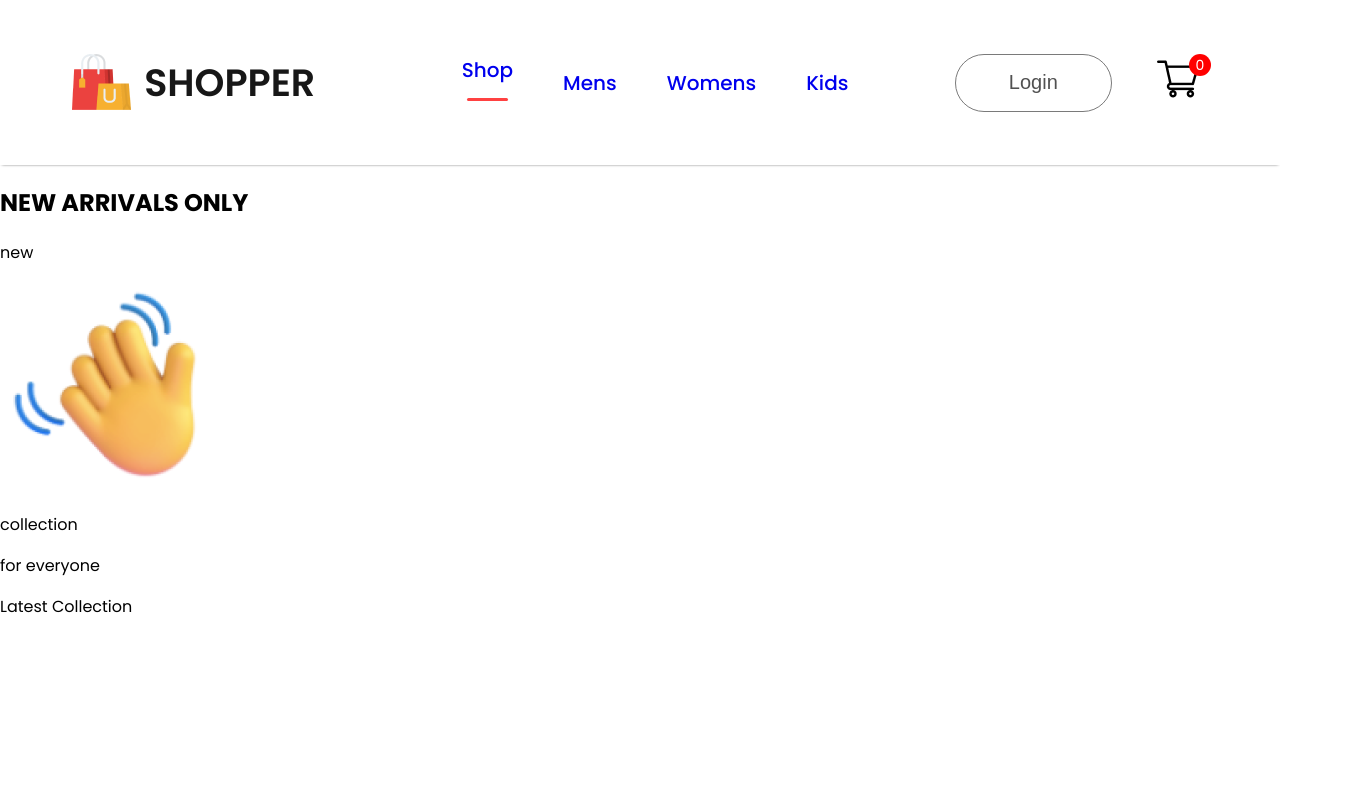
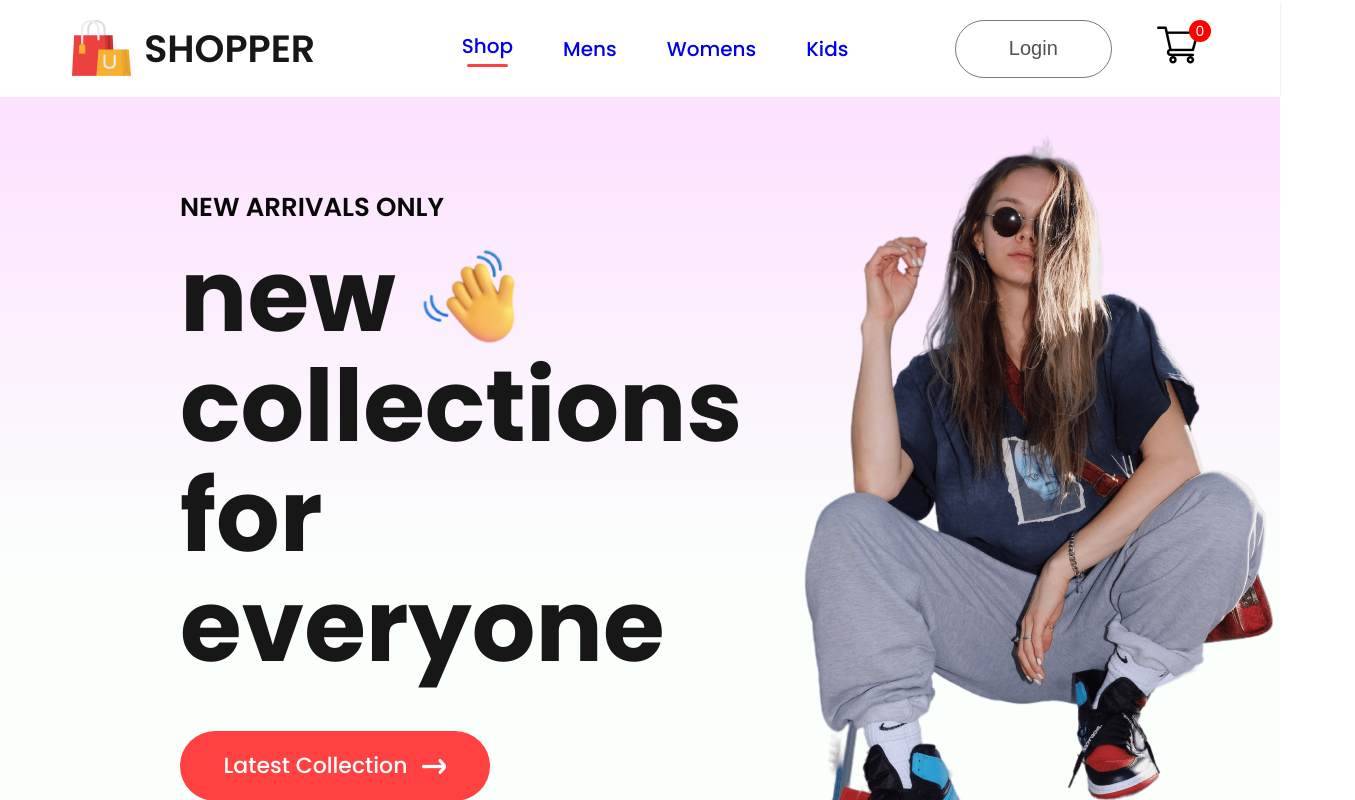
Before and after one commit to Indranil102/Shopping, a React (Create React App) app: page / in a window 1280 px wide. Shown: the top 800 px of the page, 1355 px wide, since content can reach past the window. Built offline with nearby package versions, Linux system fonts and the light colour scheme; a web font is replaced by a local one.

Commit message:
add hero section

```diff
--- a/src/Components/Hero/Hero.css
+++ b/src/Components/Hero/Hero.css
@@ -0,0 +1,52 @@
+.hero {
+    height: 100vh;
+    background: linear-gradient(180deg, #fde1ff, #e1ffea22 60%);
+    display: flex;
+}
+
+.hero-left {
+    flex: 1;
+    display: flex;
+    flex-direction: column;
+    justify-content: center;
+    gap: 20px;
+    padding-left: 180px;
+    line-height: 1.1;
+}
+
+.hero-left h2 {
+    color: #090909;
+    font-size: 26px;
+    font-weight: 600;
+}
+
+.hero-left p {
+    color: #171717;
+    font-size: 100px;
+    font-weight: 700;
+}
+
+.hero-hand-icon {
+    display: flex;
+    align-items: center;
+    gap: 20px;
+}
+
+.hero-hand-icon img {
+    width: 105px;
+}
+
+.hero-latest-btn {
+    display: flex;
+    justify-content: center;
+    align-items: center;
+    gap: 15px;
+    width: 310px;
+    height: 70px;
+    border-radius: 75px;
+    margin-top: 30px;
+    background: #ff4141;
+    color: white;
+    font-size: 22px;
+    font-weight: 500;
+}
--- a/src/Components/Hero/Hero.jsx
+++ b/src/Components/Hero/Hero.jsx
@@ -2,18 +2,18 @@
 import './Hero.css'
 import hand_icon from '../Assets/hand_icon.png'
 import  arrow_icon from '../Assets/arrow.png'
-
+import hero_img from '../Assets/hero_image.png'
 const Hero = () => {
   return (
     <div className='hero'>
       <div className="hero-left">
             <h2>NEW ARRIVALS ONLY</h2>
             <div>
-                <div className="hand-hand-icon">
+                <div className="hero-hand-icon">
                     <p>new</p>
                     <img src={hand_icon} alt="" />
                 </div>
-                <p>collection</p>
+                <p>collections</p>
                 <p>for everyone</p>
             </div>
             <div className="hero-latest-btn">
@@ -23,6 +23,7 @@
       </div>
 
       <div className="hero-right">
+        <img src={hero_img} alt="" />
 
       </div>
     </div>
--- a/src/Components/Navbar/Navbar.jsx
+++ b/src/Components/Navbar/Navbar.jsx
@@ -2,7 +2,7 @@
 import './Navbar.css'
 import logo from '../Assets/logo.png'
 import cart_icon from '../Assets/cart_icon.png'
-import { Link, Links } from 'react-router-dom'
+import { Link, Links  } from 'react-router-dom'
 
 const Navbar = () => {
      const [menu,setMenu] = useState("shop");
--- a/src/index.css
+++ b/src/index.css
@@ -1,3 +1,6 @@
+*{
+  margin: 0;
+}
 body {
   margin: 0;
   font-family: -apple-system, BlinkMacSystemFont, 'Segoe UI', 'Roboto', 'Oxygen',
```
